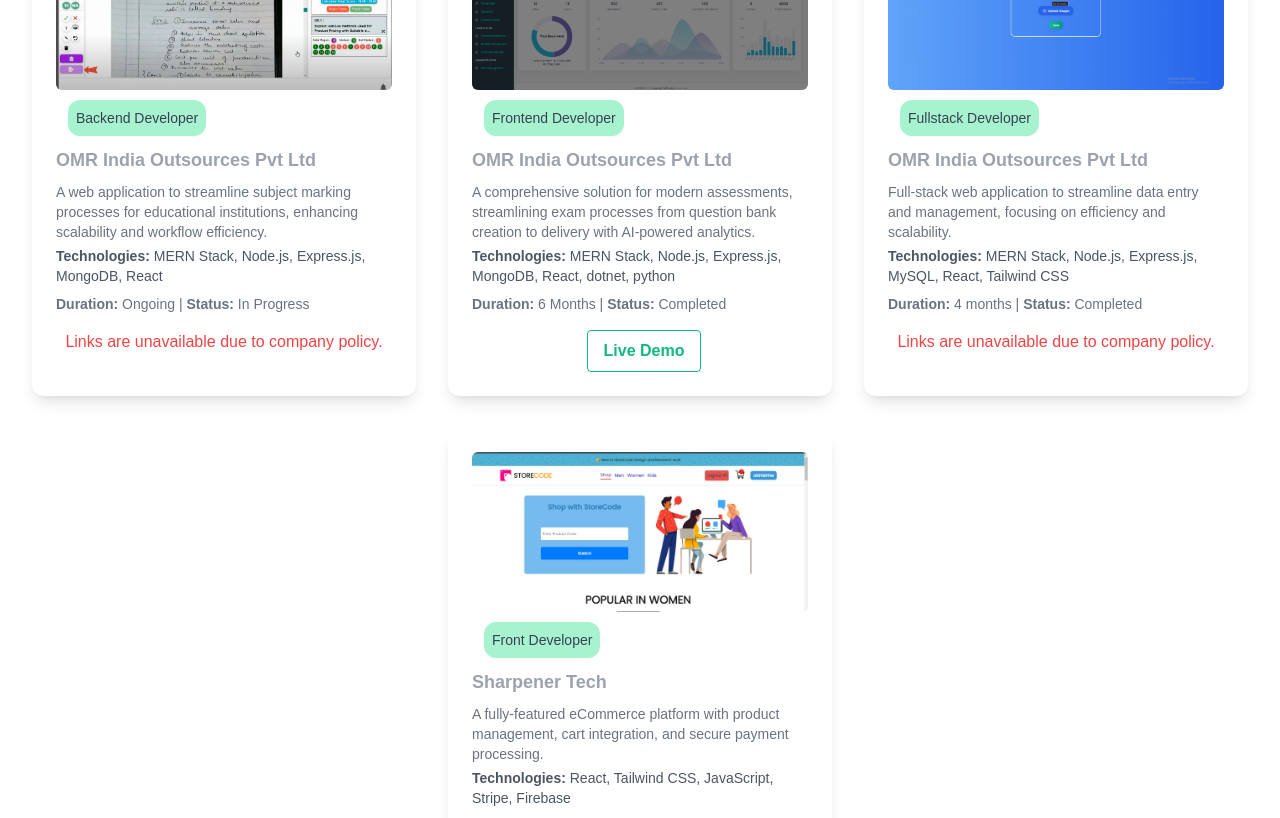
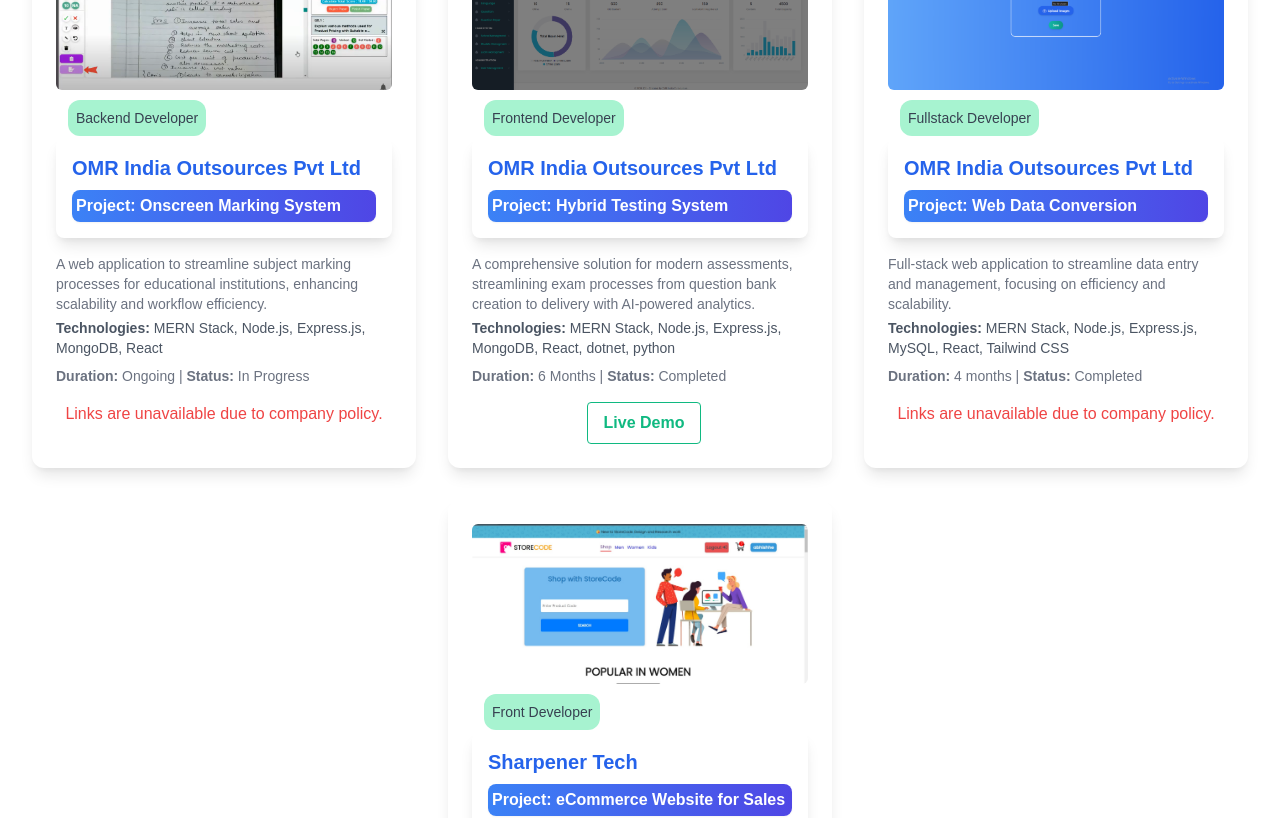
Before and after one commit to Abhishek-Mishra-77/PERSONAL_PORTFOLIO_FRONTEND, a React (Create React App) app: page / in a window 1280 px wide. Shown: the part 3500-4318 px from the top of the page. Built offline with nearby package versions, Linux system fonts and the light colour scheme.

Commit message:
ui changes in project "

```diff
--- a/src/components/User/Project.js
+++ b/src/components/User/Project.js
@@ -87,7 +87,13 @@
                   <p className="text-sm font-medium text-gray-700 mt-2 border-1 p-2 rounded-xl w-[40px] bg-green-200">{exp.role}</p>
                 </span>
               </div>
-              <h3 className="text-lg font-semibold text-gray-400 mt-2 text-left">{exp.company}</h3>
+              <div className="mb-4 p-4 bg-white shadow-lg rounded-lg">
+                <h3 className="text-xl font-bold text-blue-600 mb-2 text-left">{exp.company}</h3>
+                <p className="bg-gradient-to-r from-blue-500 to-indigo-600 text-white font-semibold p-1 rounded-lg shadow-sm text-left">
+                  Project: {exp.title}
+                </p>
+              </div>
+
               <p className="text-sm text-gray-500 mt-2 text-left">{exp.description}</p>
               <p className="text-sm text-gray-600 mt-1 text-left">
                 <strong>Technologies: </strong>{exp.technologies.join(', ')}
```
